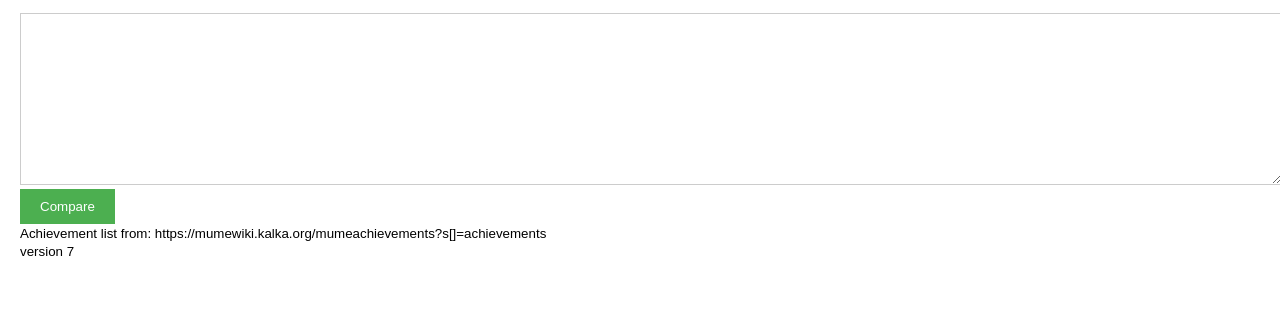
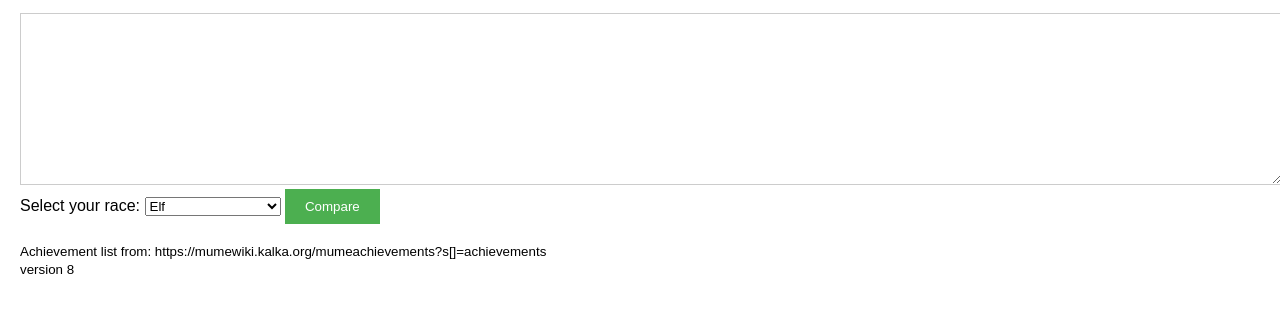
Before and after one commit to marogers/mume-achievement-analyzer, a plain HTML site: page index.html in a window 1280 px wide. Shown: the part 101-414 px from the top of the page. Drawn offline with Linux system fonts and the light colour scheme.

Commit message:
Update index.html

```diff
--- a/index.html
+++ b/index.html
@@ -10,12 +10,27 @@
   <h1>MUME Achievement Analyzer</h1>
   <p>Enter your achievements, one per line:</p>
   <textarea id="achievements" rows="10"></textarea>
-  <button onclick="compare()">Compare</button>
+  <div>
+    <label for="race-selector">Select your race:</label>
+    <select id="race-selector">
+      <option value="elf">Elf</option>
+      <option value="dwarf">Dwarf</option>
+      <option value="half-elf">Half-Elf</option>
+      <option value="hobbit">Hobbit</option>
+      <option value="man">Man</option>
+      <option value="bn">Black Numenorean</option>
+      <option value="morruhk">Morruhk</option>
+      <option value="tarkhnarb">Tarkhnarb</option>
+      <option value="troll">Troll</option>
+      <option value="zaugurz">Zaugurz</option>
+    </select>
+    <button onclick="compare()">Compare</button>
+  </div>
   <div id="results" style="display:none;"></div>
   </br>
   <small>Achievement list from: https://mumewiki.kalka.org/mumeachievements?s[]=achievements</small>
   </br>
-  <small>version 7</small>
+  <small>version 8</small>
   <script src="script.js"></script>
 </body>
 </html>
```
